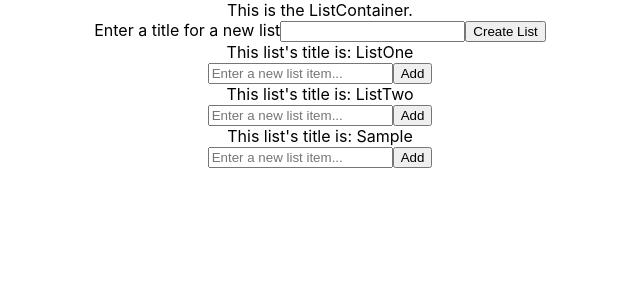
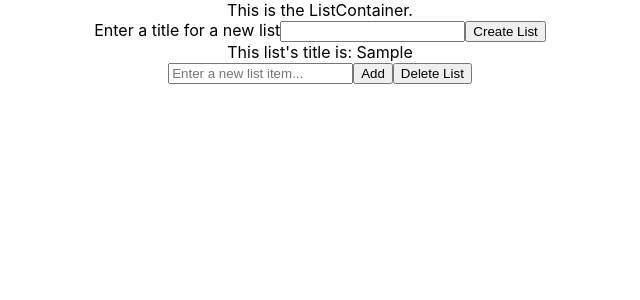
Before and after one commit to JohnZBurnett/ListApp, a React (Create React App) app: page / in a window 1280 px wide. Both pictures are taken after typing "Sample" into the empty fields and a click on the button "Create List". Shown: the top 300 px of the page, without its empty margins (320-960 px from the left). Built offline with nearby package versions, Linux system fonts and the light colour scheme.

Commit message:
implement list deletion

```diff
--- a/src/ListContainer.js
+++ b/src/ListContainer.js
@@ -38,7 +38,8 @@ class ListContainer extends Component {
     }
 
     render() {
-        const { title, listId} = this.props;
+        const { title, listId, deleteList} = this.props;
+        console.log("LIST ID: ", listId);
         return(
             <div>
                 <div>This list's title is: {title}</div>
@@ -49,6 +50,7 @@ class ListContainer extends Component {
             }
             <input type="text" value={this.state.listItemFormValue} placeholder="Enter a new list item..." onChange={this.updateListItemForm.bind(this)}></input>
             <button onClick={this.addNewListItem.bind(this)}>Add</button>
+            <button onClick={(event) => {deleteList(event, listId)}}>Delete List</button>
             </div>
         )
     }
--- a/src/ListsContainer.js
+++ b/src/ListsContainer.js
@@ -8,7 +8,7 @@ class ListsContainer extends Component {
     constructor() {
         super();
         this.state = {
-            lists: [{ id: 0, title: 'ListOne'}, {id: 1, title: 'ListTwo'}],
+            lists: [],
             newListFormValue: ""
         }
         this.id = 0;
@@ -30,12 +30,21 @@ class ListsContainer extends Component {
         });
     }
 
+    deleteList(event, listToDeleteId) {
+        let filteredLists = this.state.lists.filter( (list) => {
+            return list.id !== listToDeleteId
+        })
+        this.setState({
+            lists: filteredLists
+        })
+    }
+
     renderAllLists() {
         return(
             this.state.lists.map( list => {
                 return(
                     <Fragment>
-                        <ListContainer title={list.title} listItems={list.listItems} listId={list.listId}/>
+                        <ListContainer title={list.title} listItems={list.listItems} listId={list.listId} deleteList={this.deleteList.bind(this)}/>
                     </Fragment>
                 )
             })
```
